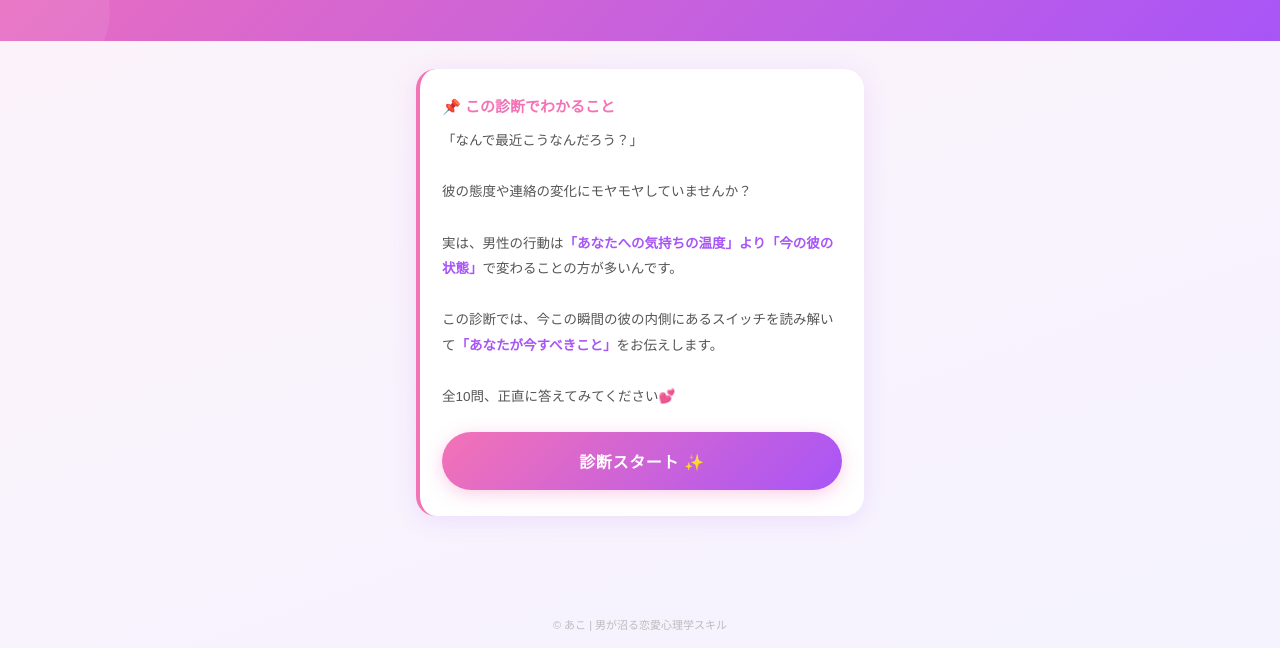
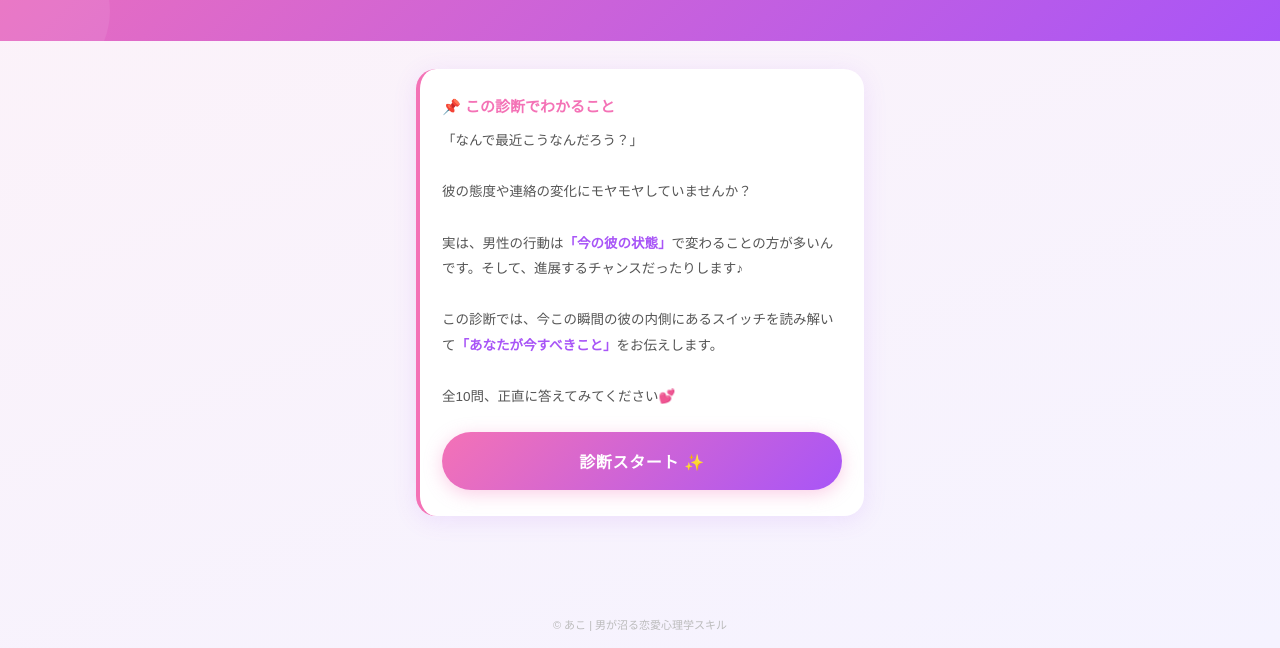
Before and after one commit to acomomo/switch-shindan3, a plain HTML site: page index.html in a window 1280 px wide. Shown: the part 260-908 px from the top of the page. Drawn offline with Linux system fonts and the light colour scheme.

Commit message:
Update index.html
設問変更

```diff
--- a/index.html
+++ b/index.html
@@ -118,7 +118,7 @@ footer{text-align:center;padding:16px;font-size:11px;color:#bbb;}
     <p>
       「なんで最近こうなんだろう？」<br><br>
       彼の態度や連絡の変化にモヤモヤしていませんか？<br><br>
-      実は、男性の行動は<strong>「あなたへの気持ちの温度」より「今の彼の状態」</strong>で変わることの方が多いんです。<br><br>
+      実は、男性の行動は<strong>「今の彼の状態」</strong>で変わることの方が多いんです。そして、進展するチャンスだったりします♪<br><br>
       この診断では、今この瞬間の彼の内側にあるスイッチを読み解いて<strong>「あなたが今すべきこと」</strong>をお伝えします。<br><br>
       全10問、正直に答えてみてください💕
     </p>
@@ -170,9 +170,9 @@ footer{text-align:center;padding:16px;font-size:11px;color:#bbb;}
   </div>
   <div class="common-card fu">
     <h3>💗 どのタイプでも、<br>伝えたいことは一つです</h3>
-    <p>彼の態度が変わったのは<br><strong>あなたへの気持ちが変わったからじゃない。</strong></p>
+    <p>彼の態度が変わったのは<br><strong>あなたへの気持ちが悪い方向に変わったからじゃない。</strong></p>
     <p class="big">「今の彼の状態」が<br>変わっただけです。</p>
-    <p>今の彼に合わせた動き方をするだけで、<br>関係は必ず動きます。<br><br>あなたにはその力が、ちゃんとあります💕</p>
+    <p>今の彼に合わせた動き方をするだけで、<br>関係は必ず動きます。<br><br>あなたにはその力が、ちゃんとあります♪</p>
   </div>
   <div class="all-types fu">
     <h3>📚 他のタイプの詳細記事も<br>読んでみませんか？</h3>
@@ -185,23 +185,23 @@ footer{text-align:center;padding:16px;font-size:11px;color:#bbb;}
 
 <script>
 var Qs=[
-  {text:"最近の彼の仕事や生活の様子は？",opts:["忙しいけど充実してそう、頑張っている感じがする","普通だけど、なんとなく慎重な様子がある","かなり忙しくて、余裕がなさそう","特に忙しくはないが、なんとなくだらっとしている"]},
-  {text:"彼が一番よく話してくれる話題は？",opts:["自分の仕事・夢・うまくいったこと","2人のこと、あなたの日常や気持ち","あまり話す機会がない","特に変わり映えしない日常の出来事"]},
-  {text:"彼から連絡が来るのはどんなタイミング？",opts:["自分の近況を報告したい時","あなたの様子を確認したい時","必要な用件がある時だけ","なんとなく暇な時・気が向いた時"]},
-  {text:"最近のデートや会う時の雰囲気は？",opts:["彼が話す時間が多く、あなたが聞き役になりがち","お互いを探り合うような、少し緊張感がある","デートが減った、またはドタキャンが増えた","安定しているが、最初の頃より新鮮さが薄れてきた"]},
-  {text:"彼があなたに見せることが多い「顔」は？",opts:["頑張っている自分・うまくいっている自分","慎重で、あまり弱みを見せない","疲れた顔・ため息・余裕のない様子","いつも通りで、特に変化がない"]},
-  {text:"彼が最近、うれしそうにしていた瞬間は？",opts:["仕事や趣味でうまくいった時・誰かに認められた時","あなたが誠実な行動をした時・約束を守った時","久しぶりにゆっくり休めた時","いつもと違うことをした時・サプライズがあった時"]},
+  {text:"最近の彼の仕事や生活の様子は？",opts:["忙しいけど充実してそう、頑張っている感じがする","普通だけど、前とは違う話題が増えた","かなり忙しくて、余裕がなさそう","質問しても返事が適当なことが多い"]},
+  {text:"彼が一番よく話してくれる話題は？",opts:["自分の仕事・夢・悩んでること","2人のこと、あなたの日常や気持ち","あまり話す機会がない","特に変わり映えしない日常の出来事"]},
+  {text:"彼から連絡が来るのはどんなタイミング？",opts:["近況報告など彼のタイミング","毎日の習慣・定期的で安定している","必要な用件がある時だけ","なんとなく暇な時・気が向いた時っぽい"]},
+  {text:"最近のデートや会う時の雰囲気は？",opts:["彼が話す時間が多く、あなたが聞き役になりがち","ラブラブではないけど深い話ができる","デートが減った、またはドタキャンが増えた","安定しているが、最初の頃より新鮮さが薄れてきた"]},
+  {text:"彼があなたに見せることが多い「顔」は？",opts:["頑張っている自分・愚痴やモヤモヤしてる自分","しっかり者かと思えば、急に無邪気な子供みたいな顔","疲れた顔・ため息・余裕のない様子","恋愛以外のほうが楽しそう"]},
+  {text:"彼が最近、うれしそうにしていた瞬間は？",opts:["仕事や趣味でうまくいった時・誰かに認められた時","2人で問題を乗り越えるなど信頼が深まった時","のんびり・ゆっくり過ごしてる時","いつもと違うことをした時・スポーツなど良い意味で興奮した時"]},
   {text:"彼の返信や連絡の、最近の変化は？",opts:["自分の話をしたい時だけ早い","気まぐれだが、大事なことにはちゃんと反応する","全体的に遅くなってきた","以前より落ち着いていて、熱量が下がった感じ"]},
   {text:"彼はあなたに何を求めているように感じる？",opts:["自分を認めてほしい・話を聞いてほしい","信頼できる人かどうかを見ている感じ","よくわからない、それどころじゃない感じ","何か面白いことや刺激がほしそう"]},
-  {text:"2人の間で最近起きている変化といえば？",opts:["彼が少し自信をなくしているような気がする","お互いの距離感を確認し合っている段階な気がする","彼の忙しさが2人の関係に影響している","付き合い始めの頃より、空気が落ち着いてきた"]},
-  {text:"今の2人の関係で、あなたが一番感じていることは？",opts:["彼にもっと自信を持ってほしいと感じる","まだお互いを探り合っている、次のステップが見えない","彼が忙しすぎて、自分まで余裕がなくなってきた","なんとなく安定しすぎて、少し物足りない"]}
+  {text:"2人の間で最近起きている変化といえば？",opts:["彼が情緒不安定な気がする","もう少しで進展しそうな気がする","彼の忙しさが2人の関係に影響している","初期より空気が落ち着いてきた"]},
+  {text:"今の2人の関係で、あなたが一番感じていることは？",opts:["彼にもっと自信を持ってほしいと感じる","いい感じなのに、なぜ前進しない？","彼が忙しすぎて、自分まで余裕がなくなってきた","なんとなく安定しすぎて、少し物足りない"]}
 ];
 
 var Rs=[
   {emoji:"🔥",sw:"安心を求めている",type:"輝きたい彼",
-   psych:"今の彼は「自分を認めてくれる場所」を無意識に求めています。仕事やプライドにプレッシャーを感じていて、あなたとの時間に安心感を求めているサインです。あなたへの気持ちがないのではなく、「ここにいると自分でいられる」と感じたくてあなたのそばにいます。",
+   psych:"今の彼は「自分を認めてくれる場所」を無意識に求めています。仕事やプライドにプレッシャーを感じていたり、成長意欲が高まっていて、あなたとの時間に安心感・自信を求めているサインです。「ここにいると自分でいられる」と感じたくてあなたのそばにいます。",
    todo:["彼の話を、評価せずにただ聞く。「そうなんだ」「大変だったね」の相槌だけで十分。","小さな頑張りを言葉で認める。「すごいじゃん」「ちゃんと見てたよ」のひと言が効く。","「あなたといると楽しい」を自然に伝える。居心地の良さを感じさせることが最優先。"],
-   msg:"彼が自分の話ばかりするのは、あなたを軽く見ているのではなく、あなたのことを信頼しているから。彼のタンクが満たされれば、必ずあなたに返ってきます。それが、男性という生き物の仕組みです💕",
+   msg:"彼が自分の話ばかりするのは、あなたのことを信頼しているから。彼の求めている対応をすれば「特別な存在」になれます。それが、男性という生き物の仕組みです♪",
    label:"「認めてほしい男」に長く愛される女性がやっていること",url:"https://note.com/preview/n93e92b3b9d1f?prev_access_key=cb4f440ff1841f86013cc1d3147f7ce8"},
   {emoji:"🔍",sw:"信頼を確かめている",type:"確認中の彼",
    psych:"今の彼は本気になる、一歩手前にいます。あなたのことが気になっているからこそ、「信頼できる人かどうか」を言葉ではなく行動で確かめています。試しているのではなく、大切にする前に慎重になっているだけ。これは本気になりかけているサインです。",
```
